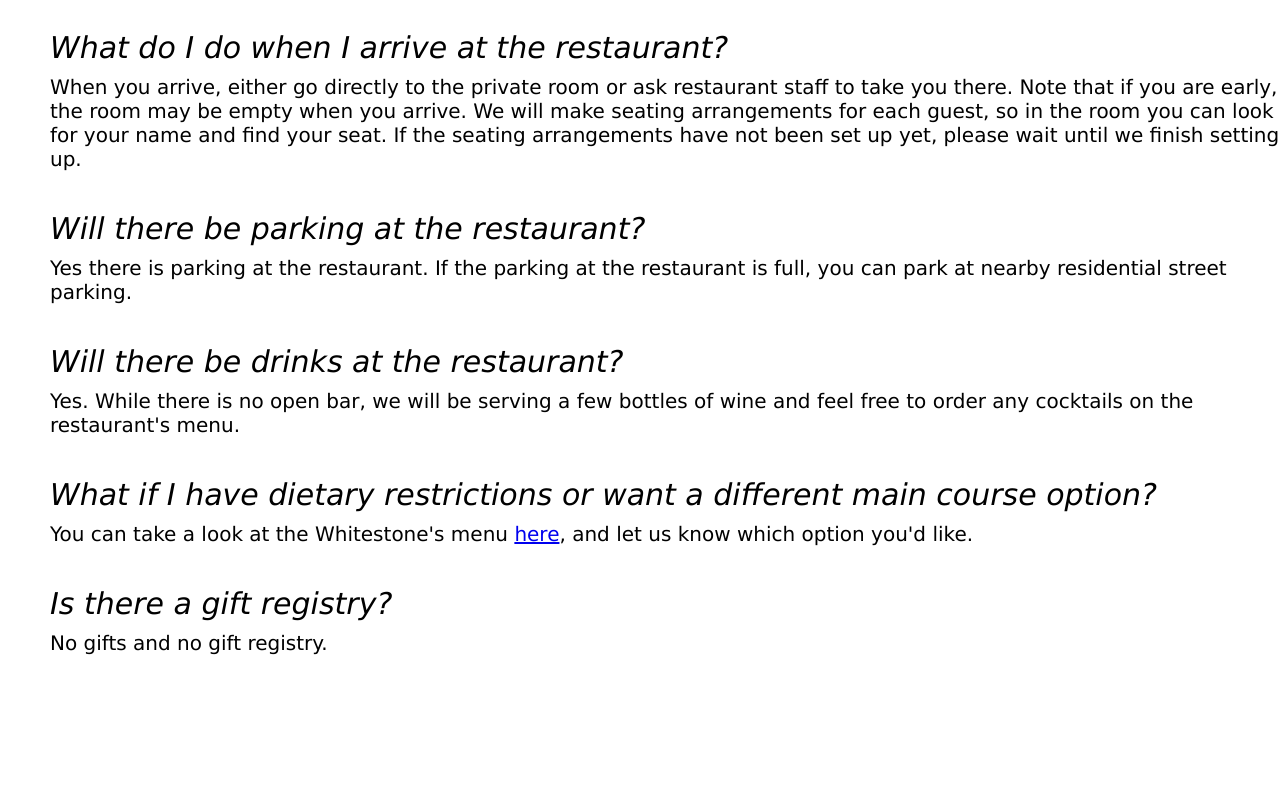
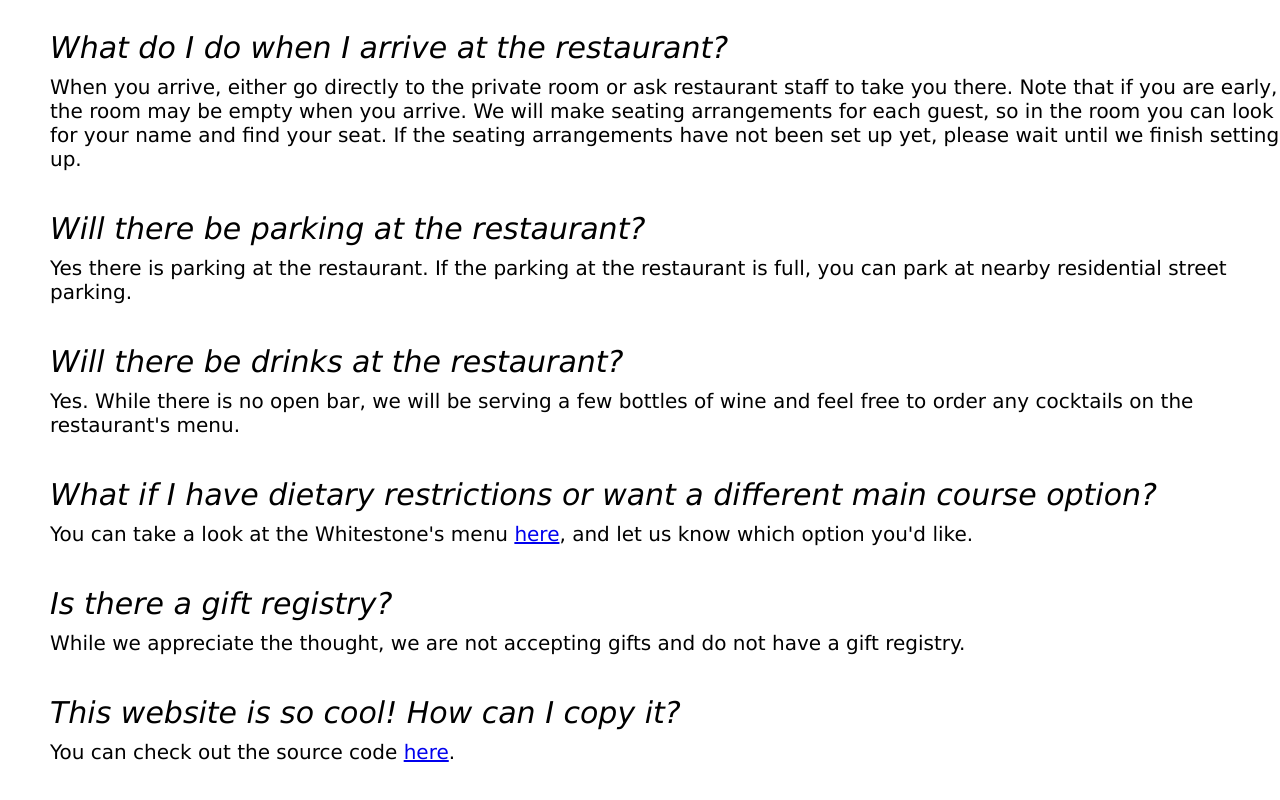
Before and after one commit to raymondsli/wedding, a React (Create React App) app: page / in a window 1280 px wide. Shown: the part 3585-4385 px from the top of the page. Before the commit the page ends 4280 px from the top, so only its background shows below. Built offline with nearby package versions, Linux system fonts and the light colour scheme; a web font is replaced by a local one.

Commit message:
FAQ updates

```diff
--- a/src/pages/faqPage/FAQ.js
+++ b/src/pages/faqPage/FAQ.js
@@ -26,7 +26,10 @@ const questionAndAnswers = {
     "Yes. While there is no open bar, we will be serving a few bottles of wine and feel free to order any cocktails on the restaurant's menu.",
   "What if I have dietary restrictions or want a different main course option?":
     'You can take a look at the Whitestone\'s menu <a target="_blank" href="https://whitestonerestaurant.com/dana-point-lantern-district-whitestone-restaurant-and-bar-food-menu">here</a>, and let us know which option you\'d like.',
-  "Is there a gift registry?": "No gifts and no gift registry.",
+  "Is there a gift registry?":
+    "While we appreciate the thought, we are not accepting gifts and do not have a gift registry.",
+  "This website is so cool! How can I copy it?":
+    'You can check out the source code <a target="_blank" href="https://github.com/raymondsli/wedding">here</a>.',
 };
 
 function FAQ(props) {
```
